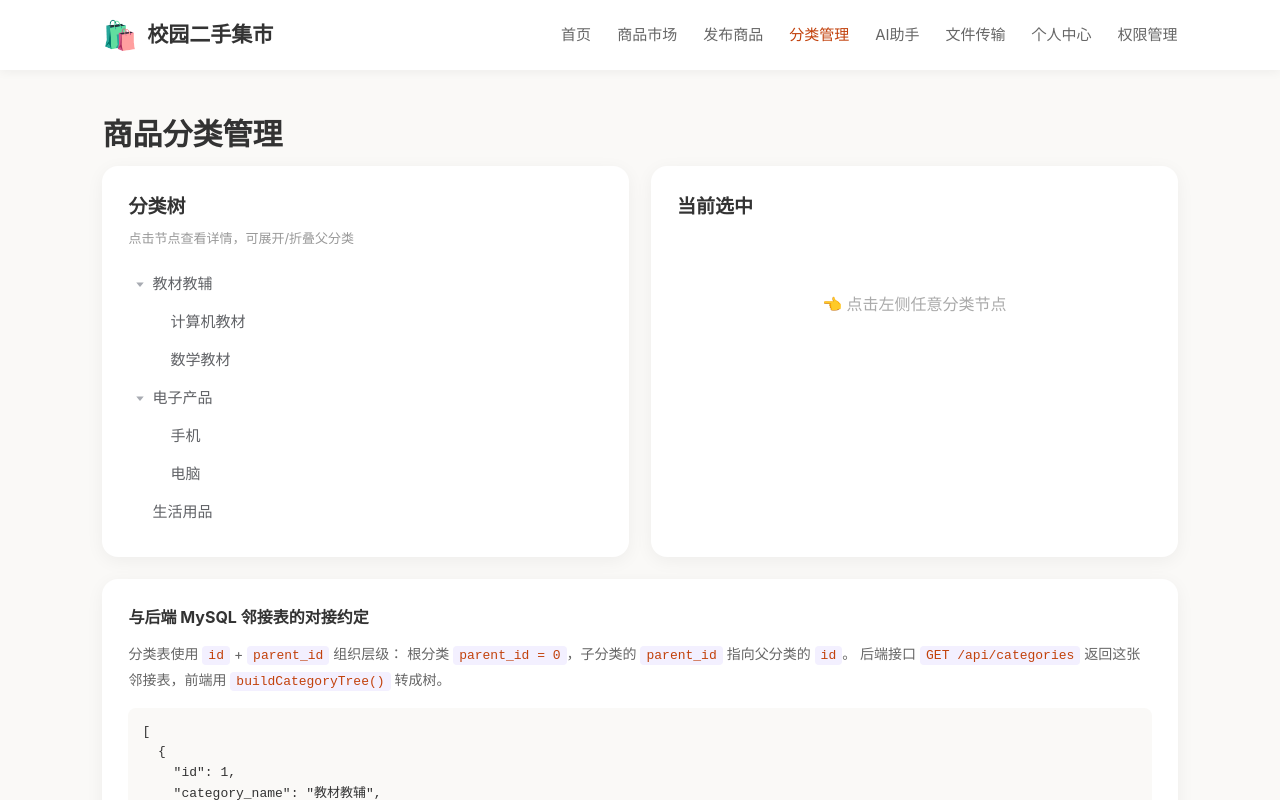
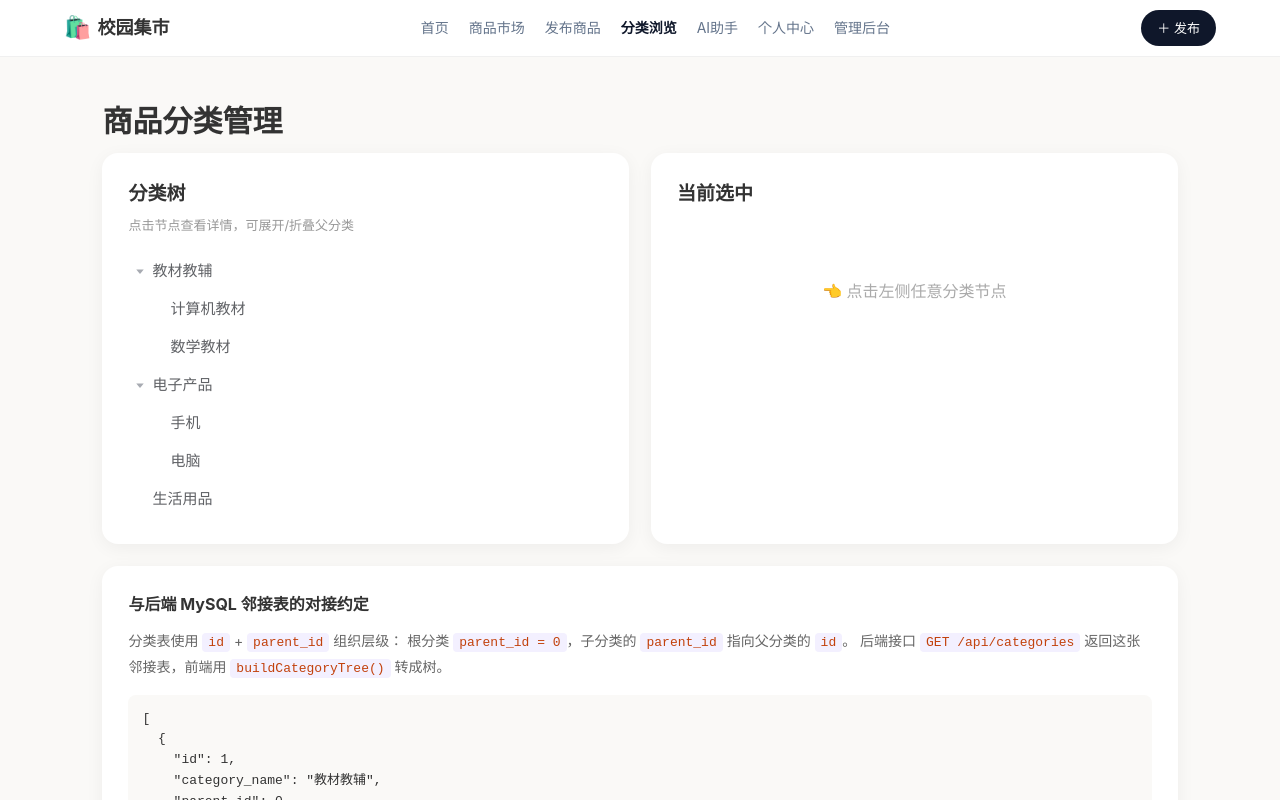
Before and after one commit to idort24/campus-market, a Vue app: page /categories in a window 1280 px wide. Shown: the top 800 px of the page. Built offline with nearby package versions, Linux system fonts and the light colour scheme.

Commit message:
style: 所有用户端页面导航栏统一 - 毛玻璃sticky + 7个完整入口

```diff
--- a/src/views/CategoryTree.vue
+++ b/src/views/CategoryTree.vue
@@ -57,21 +57,23 @@ onMounted(loadData)
   <div class="cat-page">
     <!-- 顶部导航 -->
     <header class="navbar">
-      <div class="logo">
-        <span class="logo-icon">🛍️</span>
-        <span>校园二手集市</span>
+      <div class="nav-inner">
+        <div class="logo" @click="$router.push('/')">
+          <span class="logo-icon">🛍️</span><span class="logo-text">校园集市</span>
+        </div>
+        <nav class="nav-links">
+          <router-link to="/" exact-active-class="active">首页</router-link>
+          <router-link to="/product" active-class="active">商品市场</router-link>
+          <router-link to="/publish" active-class="active">发布商品</router-link>
+          <router-link to="/categories" active-class="active">分类浏览</router-link>
+          <router-link to="/ai" active-class="active">AI助手</router-link>
+          <router-link to="/profile" active-class="active">个人中心</router-link>
+          <router-link to="/admin" active-class="active">管理后台</router-link>
+        </nav>
+        <div class="nav-actions">
+          <router-link to="/publish" class="publish-btn">＋ 发布</router-link>
+        </div>
       </div>
-
-      <nav class="nav-menu">
-        <router-link to="/">首页</router-link>
-        <router-link to="/product">商品市场</router-link>
-        <router-link to="/publish">发布商品</router-link>
-        <router-link to="/categories" active-class="active">分类管理</router-link>
-        <router-link to="/ai">AI助手</router-link>
-        <router-link to="/file-transfer">文件传输</router-link>
-        <router-link to="/profile">个人中心</router-link>
-        <router-link to="/admin" active-class="active">权限管理</router-link>
-      </nav>
     </header>
 
     <main class="cat-container">
@@ -154,37 +156,15 @@ onMounted(loadData)
   color: #333;
 }
 
-.navbar {
-  height: 70px;
-  background: #fff;
-  display: flex;
-  align-items: center;
-  justify-content: space-between;
-  padding: 0 8%;
-  box-shadow: 0 2px 10px rgba(0, 0, 0, 0.05);
-}
-
-.logo {
-  display: flex;
-  align-items: center;
-  gap: 10px;
-  font-size: 21px;
-  font-weight: bold;
-}
-
-.logo-icon { font-size: 28px; }
-
-.nav-menu { display: flex; gap: 26px; }
-
-.nav-menu a {
-  color: #666;
-  text-decoration: none;
-  font-size: 15px;
-  padding: 8px 0;
-}
-
-.nav-menu a:hover,
-.nav-menu a.active { color: #c2410c; }
+.navbar { position: sticky; top: 0; z-index: 100; background: rgba(255,255,255,0.92); backdrop-filter: blur(16px); border-bottom: 1px solid #f0f0f0; }
+.nav-inner { max-width: 1200px; margin: 0 auto; padding: 0 24px; height: 56px; display: flex; align-items: center; justify-content: space-between; }
+.logo { display: flex; align-items: center; gap: 6px; cursor: pointer; font-size: 18px; font-weight: 800; }
+.logo-icon { font-size: 22px; }
+.nav-links { display: flex; gap: 20px; }
+.nav-links a { color: #64748b; font-size: 14px; }
+.nav-links a:hover, .nav-links a.active { color: #0f172a; font-weight: 600; }
+.nav-actions { display: flex; align-items: center; gap: 12px; }
+.publish-btn { background: #0f172a; color: #fff; padding: 8px 16px; border-radius: 20px; font-size: 13px; }
 
 .cat-container {
   width: 84%;
--- a/src/views/ProductDetail.vue
+++ b/src/views/ProductDetail.vue
@@ -54,14 +54,23 @@ function goBack() {
   <div class="detail-page">
     <!-- 顶部导航 -->
     <header class="navbar">
-      <div class="logo">
-        <span>🛍️</span>
-        <span>校园二手集市</span>
+      <div class="nav-inner">
+        <div class="logo" @click="$router.push('/')">
+          <span class="logo-icon">🛍️</span><span class="logo-text">校园集市</span>
+        </div>
+        <nav class="nav-links">
+          <router-link to="/" exact-active-class="active">首页</router-link>
+          <router-link to="/product" active-class="active">商品市场</router-link>
+          <router-link to="/publish" active-class="active">发布商品</router-link>
+          <router-link to="/categories" active-class="active">分类浏览</router-link>
+          <router-link to="/ai" active-class="active">AI助手</router-link>
+          <router-link to="/profile" active-class="active">个人中心</router-link>
+          <router-link to="/admin" active-class="active">管理后台</router-link>
+        </nav>
+        <div class="nav-actions">
+          <button class="back-btn" @click="goBack">← 返回</button>
+        </div>
       </div>
-
-      <button class="back-btn" @click="goBack">
-        返回商品市场
-      </button>
     </header>
 
     <!-- 商品详情主体 -->
@@ -151,27 +160,16 @@ function goBack() {
 }
 
 /* 顶部导航 */
-.navbar {
-  height: 70px;
-  padding: 0 8%;
-  display: flex;
-  justify-content: space-between;
-  align-items: center;
-  background: #fff;
-  box-shadow: 0 2px 10px rgba(0, 0, 0, 0.05);
-}
-
-.logo {
-  display: flex;
-  align-items: center;
-  gap: 10px;
-  font-size: 20px;
-  font-weight: bold;
-}
-
-.logo span:first-child {
-  font-size: 26px;
-}
+.navbar { position: sticky; top: 0; z-index: 100; background: rgba(255,255,255,0.92); backdrop-filter: blur(16px); border-bottom: 1px solid #f0f0f0; }
+.nav-inner { max-width: 1200px; margin: 0 auto; padding: 0 24px; height: 56px; display: flex; align-items: center; justify-content: space-between; }
+.logo { display: flex; align-items: center; gap: 6px; cursor: pointer; font-size: 18px; font-weight: 800; }
+.logo-icon { font-size: 22px; }
+.nav-links { display: flex; gap: 20px; }
+.nav-links a { color: #64748b; font-size: 14px; }
+.nav-links a:hover, .nav-links a.active { color: #0f172a; font-weight: 600; }
+.nav-actions { display: flex; align-items: center; gap: 12px; }
+.back-btn { background: #fff; border: 1px solid #e2e8f0; padding: 6px 14px; border-radius: 16px; font-size: 13px; cursor: pointer; color: #475569; }
+.back-btn:hover { border-color: #2563eb; color: #2563eb; }
 
 /* 页面主体 */
 .detail-container {
--- a/src/views/PublishProduct.vue
+++ b/src/views/PublishProduct.vue
@@ -74,21 +74,23 @@ function onCancel() {
   <div class="publish-page">
     <!-- 顶部导航 -->
     <header class="navbar">
-      <div class="logo">
-        <span class="logo-icon">🛍️</span>
-        <span>校园二手集市</span>
+      <div class="nav-inner">
+        <div class="logo" @click="router.push('/')">
+          <span class="logo-icon">🛍️</span><span class="logo-text">校园集市</span>
+        </div>
+        <nav class="nav-links">
+          <router-link to="/" exact-active-class="active">首页</router-link>
+          <router-link to="/product" active-class="active">商品市场</router-link>
+          <router-link to="/publish" active-class="active">发布商品</router-link>
+          <router-link to="/categories" active-class="active">分类浏览</router-link>
+          <router-link to="/ai" active-class="active">AI助手</router-link>
+          <router-link to="/profile" active-class="active">个人中心</router-link>
+          <router-link to="/admin" active-class="active">管理后台</router-link>
+        </nav>
+        <div class="nav-actions">
+          <router-link to="/publish" class="publish-btn">＋ 发布</router-link>
+        </div>
       </div>
-
-      <nav class="nav-menu">
-        <router-link to="/">首页</router-link>
-        <router-link to="/product">商品市场</router-link>
-        <router-link to="/publish" active-class="active">发布商品</router-link>
-        <router-link to="/categories">分类管理</router-link>
-        <router-link to="/ai">AI助手</router-link>
-        <router-link to="/file-transfer">文件传输</router-link>
-        <router-link to="/profile">个人中心</router-link>
-        <router-link to="/admin">权限管理</router-link>
-      </nav>
     </header>
 
     <!-- 表单主体 -->
@@ -197,37 +199,15 @@ function onCancel() {
 }
 
 /* 顶部导航 */
-.navbar {
-  height: 70px;
-  background: #fff;
-  display: flex;
-  align-items: center;
-  justify-content: space-between;
-  padding: 0 8%;
-  box-shadow: 0 2px 10px rgba(0, 0, 0, 0.05);
-}
-
-.logo {
-  display: flex;
-  align-items: center;
-  gap: 10px;
-  font-size: 21px;
-  font-weight: bold;
-}
-
-.logo-icon { font-size: 28px; }
-
-.nav-menu { display: flex; gap: 30px; }
-
-.nav-menu a {
-  color: #666;
-  text-decoration: none;
-  font-size: 15px;
-  padding: 8px 0;
-}
-
-.nav-menu a:hover,
-.nav-menu a.active { color: #c2410c; }
+.navbar { position: sticky; top: 0; z-index: 100; background: rgba(255,255,255,0.92); backdrop-filter: blur(16px); border-bottom: 1px solid #f0f0f0; }
+.nav-inner { max-width: 1200px; margin: 0 auto; padding: 0 24px; height: 56px; display: flex; align-items: center; justify-content: space-between; }
+.logo { display: flex; align-items: center; gap: 6px; cursor: pointer; font-size: 18px; font-weight: 800; }
+.logo-icon { font-size: 22px; }
+.nav-links { display: flex; gap: 20px; }
+.nav-links a { color: #64748b; font-size: 14px; }
+.nav-links a:hover, .nav-links a.active { color: #0f172a; font-weight: 600; }
+.nav-actions { display: flex; align-items: center; gap: 12px; }
+.publish-btn { background: #0f172a; color: #fff; padding: 8px 16px; border-radius: 20px; font-size: 13px; }
 
 /* 主体 */
 .publish-container {
```
